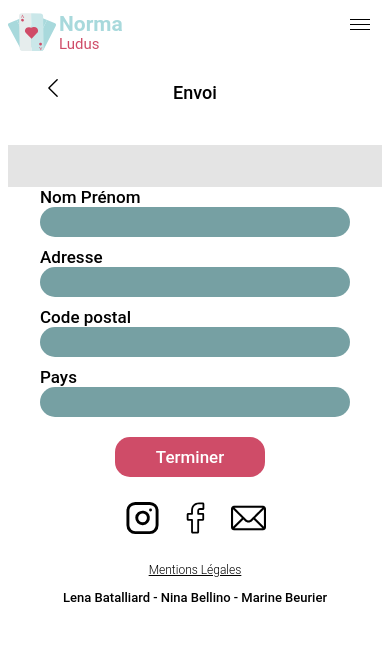
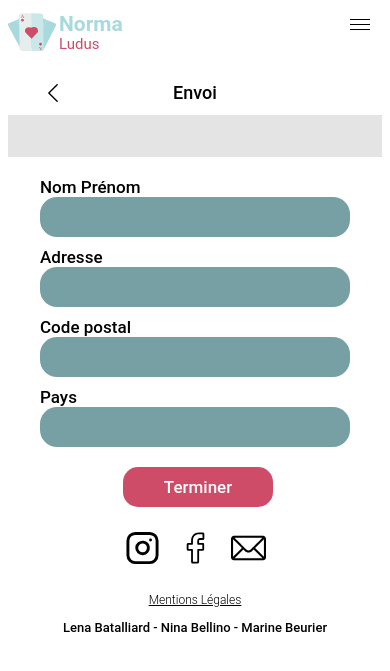
Before and after one commit to marinebrdesign/norma_ludus, a PHP site: page /envoi.html in a window 390 px wide. Shown: the top 671 px of the page. Run offline with PHP 8.4, Linux system fonts and the light colour scheme; some libraries are stand-ins or nearby versions.

Commit message:
fin de la mise en page de la page mails

```diff
--- a/css/style_mise_en_page.css
+++ b/css/style_mise_en_page.css
@@ -139,12 +139,12 @@ h3#equipe, .contact > h3, .a-propos h3 {
     margin-top: 30px;
 }
 
-/*parametres, mon profil(parametres, envoi*/
+/*parametres, mon profil(parametres, envoi, mails*/
 .parametres header {
     text-align: center;
 }
 
-.parametres_profil h1, .envoi h1 {
+.parametres_profil h1, .envoi h1, .mails h1 {
     text-align: center;
     margin-top: 20px;
   }
@@ -187,15 +187,24 @@ h3#equipe, .contact > h3, .a-propos h3 {
     border-bottom:1px solid #707070;
 }
 
-/*parametres mon profil, envoi*/
-.parametres_profil header, .envoi header {
+.parametres_profil header, .envoi header, .mails header, .mails {
     border-bottom:42px solid #E4E4E4;
 }
 
-.parametres_profil .retour {
+.mails {
+    padding-bottom: 20px;
+}
+
+.envoi .retour button, .parametres_profil .retour button {
     position: absolute;
-    top: 38px;
+    top: -5px;
 }
+
+.mails .retour button {
+    position: absolute;
+    top: 75px;
+}
+
 .parametres_profil label, .parametres_profil input, .envoi input, .envoi label {
     display: table-cell;
 }
@@ -246,18 +255,53 @@ form#envoi {
     width: 100%;
     max-width: 310px;
     margin:0 auto;
+    padding-top: 20px;
 }
 
 button.terminer {
    position: relative;
-    left: 75px;
+    left: 83px;
 }
 
 .envoi input {
     width: 100%;
     border-radius: 17px;
     border: none;
-    padding: 15px 10px 15px 10px;
+    padding: 20px 10px 20px 10px;
+    box-sizing: border-box;
+    resize: vertical;
+    margin-bottom: 10px;
+}
+
+#envoi label{
+    margin-right: 0;
+    margin-left: 0;
+    width: 100%;
+}
+
+/*envoi*/
+.envoi {
+    position: relative;
+}
+
+form#envoi {
+    box-sizing : border-box;
+    width: 100%;
+    max-width: 310px;
+    margin:0 auto;
+    padding-top: 20px;
+}
+
+button.terminer {
+    position: relative;
+    left: 83px;
+}
+
+.envoi input {
+    width: 100%;
+    border-radius: 17px;
+    border: none;
+    padding: 20px 10px 20px 10px;
     box-sizing: border-box;
     resize: vertical;
     margin-bottom: 10px;
@@ -313,7 +357,7 @@ button.terminer {
     }
 
     /*parametres*/
-    .parametres a, .parametres_profil label, .parametres_profil a, .parametres_profil p {
+    .parametres a, .parametres_profil label, .parametres_profil a, .parametres_profil p,.mails h3  {
         padding-left: 80px;
     }
 
@@ -322,7 +366,7 @@ button.terminer {
     }
 
     /*parametres mon profil*/
-    .parametres_profil input {
+    .parametres_profil input, .mails input {
         margin-left:80px;
     }
 
@@ -340,6 +384,11 @@ button.terminer {
     ul#parametre_profil li:nth-of-type(6) button{
         position: relative;
         left: 490px;
+    }
+
+    /*mails*/
+    .mails label {
+        padding-left:40px;
     }
 }
 
@@ -384,8 +433,8 @@ button.terminer {
         left: 250px;
     }
 
-    /*parametres*/
-    .parametres a, .parametres_profil label, .parametres_profil a, .parametres_profil p {
+    /*parametres, parametres mon profil, mails */
+    .parametres a, .parametres_profil label, .parametres_profil a, .parametres_profil p, .mails h3 {
         padding-left: 50px;
     }
 
@@ -393,10 +442,16 @@ button.terminer {
         padding-left: 250px;
     }
 
-    /*parametres mon profil*/
-    .parametres_profil input {
+    /*parametres mon profil, mails*/
+    .parametres_profil input, .mails input {
         margin-left:50px;
     }
+
+    /*mails*/
+    .mails label {
+        padding-left:40px;
+    }
+
 
     /*bouton*/
     ul#parametre_profil li:first-of-type button {
@@ -472,13 +527,17 @@ button.terminer {
         padding-left: 80px;
     }
 
-    /*parametres mon profil*/
-    .parametres_profil input {
+    /*parametres mon profil, mails*/
+    .parametres_profil input, .mails input {
         margin-left:20px;
     }
 
-    .parametres_profil label, .parametres_profil a, .parametres_profil p {
+    .parametres_profil label, .parametres_profil a, .parametres_profil p, .mails h3 {
         padding-left:20px;
+    }
+
+    .mails label {
+        padding-left:10px;
     }
 
     /*bouton*/
```
